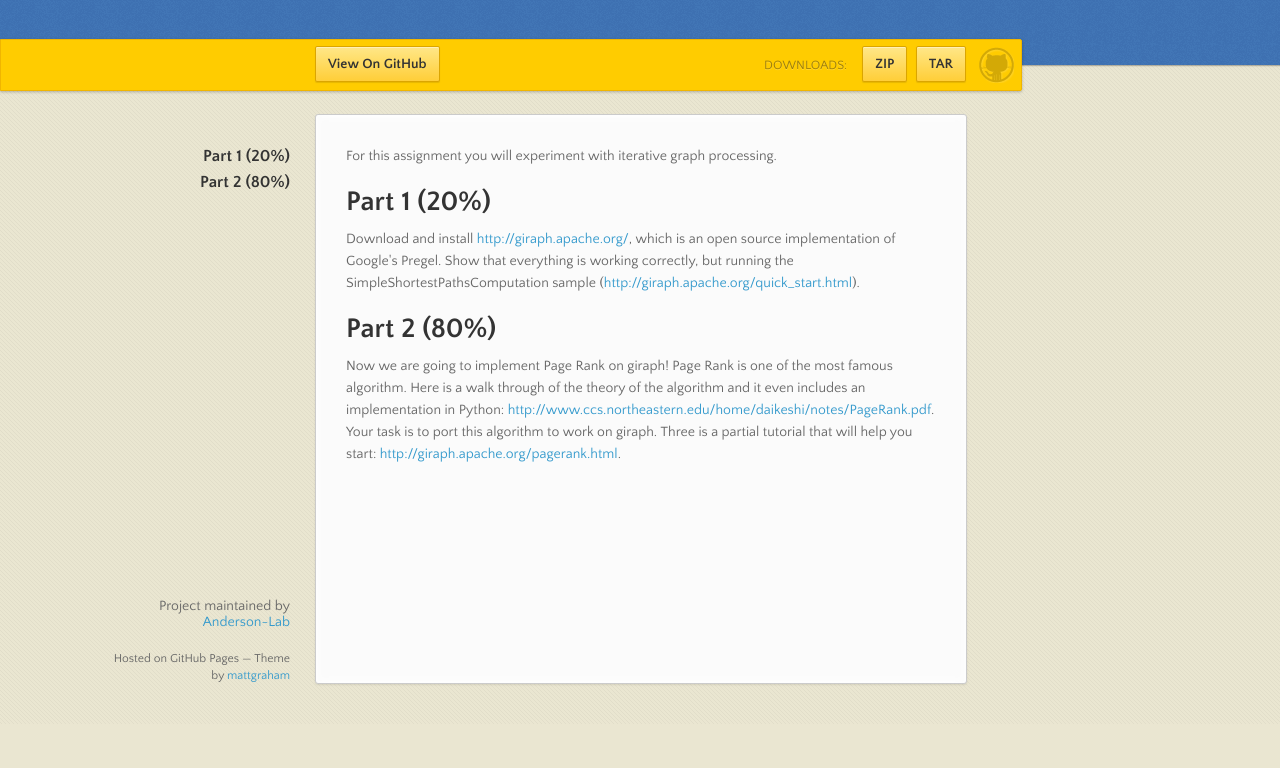
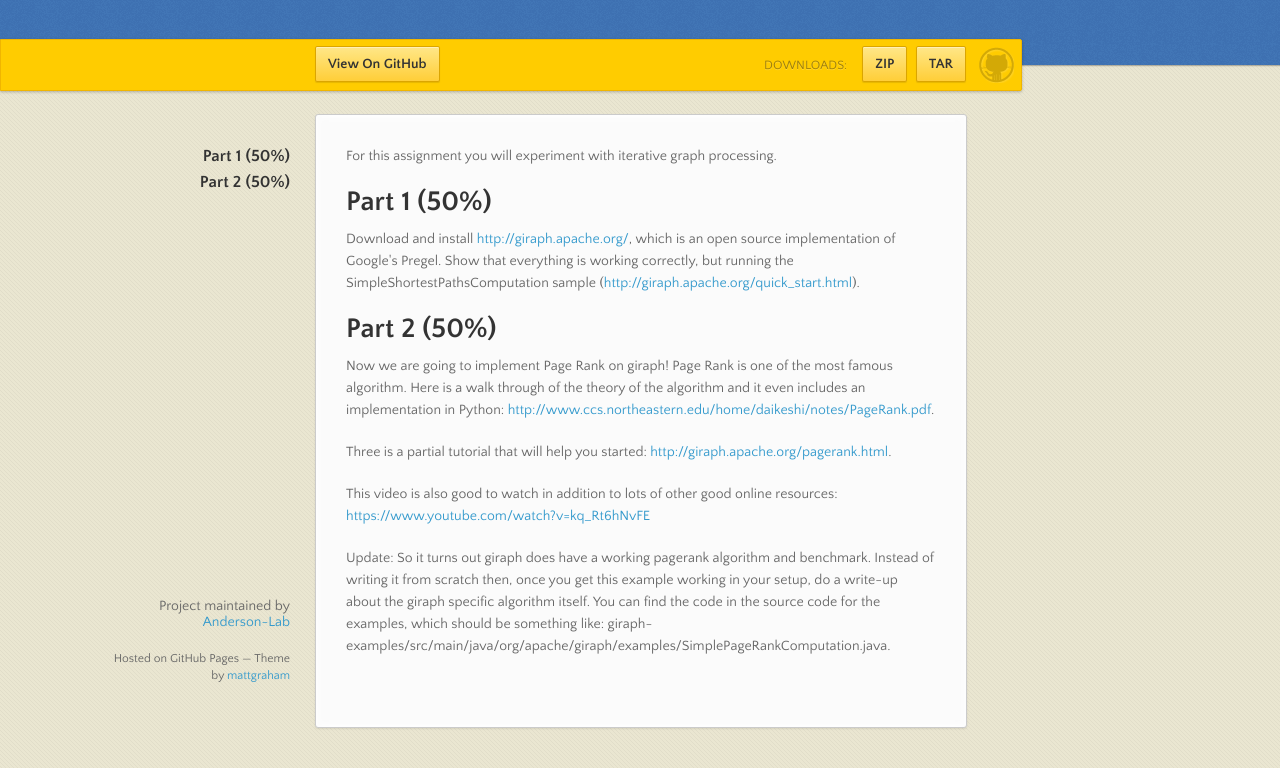
Before and after one commit to Anderson-Lab/csis-604-fall-2016-implementation-3, a plain HTML site: page index.html in a window 1280 px wide. Shown: the part 76-844 px from the top of the page. Before the commit the page ends 800 px from the top, so only its background shows below. Drawn offline with nearby package versions, Linux system fonts and the light colour scheme.

Commit message:
Create gh-pages branch via GitHub

```diff
--- a/index.html
+++ b/index.html
@@ -42,14 +42,20 @@
         <p>For this assignment you will experiment with iterative graph processing.</p>
 
 <h1>
-<a id="part-1-20" class="anchor" href="#part-1-20" aria-hidden="true"><span aria-hidden="true" class="octicon octicon-link"></span></a>Part 1 (20%)</h1>
+<a id="part-1-50" class="anchor" href="#part-1-50" aria-hidden="true"><span aria-hidden="true" class="octicon octicon-link"></span></a>Part 1 (50%)</h1>
 
 <p>Download and install <a href="http://giraph.apache.org/">http://giraph.apache.org/</a>, which is an open source implementation of Google's Pregel. Show that everything is working correctly, but running the SimpleShortestPathsComputation sample (<a href="http://giraph.apache.org/quick_start.html">http://giraph.apache.org/quick_start.html</a>).</p>
 
 <h1>
-<a id="part-2-80" class="anchor" href="#part-2-80" aria-hidden="true"><span aria-hidden="true" class="octicon octicon-link"></span></a>Part 2 (80%)</h1>
+<a id="part-2-50" class="anchor" href="#part-2-50" aria-hidden="true"><span aria-hidden="true" class="octicon octicon-link"></span></a>Part 2 (50%)</h1>
 
-<p>Now we are going to implement Page Rank on giraph! Page Rank is one of the most famous algorithm. Here is a walk through of the theory of the algorithm and it even includes an implementation in Python: <a href="http://www.ccs.northeastern.edu/home/daikeshi/notes/PageRank.pdf">http://www.ccs.northeastern.edu/home/daikeshi/notes/PageRank.pdf</a>. Your task is to port this algorithm to work on giraph. Three is a partial tutorial that will help you start: <a href="http://giraph.apache.org/pagerank.html">http://giraph.apache.org/pagerank.html</a>.</p>
+<p>Now we are going to implement Page Rank on giraph! Page Rank is one of the most famous algorithm. Here is a walk through of the theory of the algorithm and it even includes an implementation in Python: <a href="http://www.ccs.northeastern.edu/home/daikeshi/notes/PageRank.pdf">http://www.ccs.northeastern.edu/home/daikeshi/notes/PageRank.pdf</a>. </p>
+
+<p>Three is a partial tutorial that will help you started: <a href="http://giraph.apache.org/pagerank.html">http://giraph.apache.org/pagerank.html</a>.</p>
+
+<p>This video is also good to watch in addition to lots of other good online resources: <a href="https://www.youtube.com/watch?v=kq_Rt6hNvFE">https://www.youtube.com/watch?v=kq_Rt6hNvFE</a></p>
+
+<p>Update: So it turns out giraph does have a working pagerank algorithm and benchmark. Instead of writing it from scratch then, once you get this example working in your setup, do a write-up about the giraph specific algorithm itself. You can find the code in the source code for the examples, which should be something like: giraph-examples/src/main/java/org/apache/giraph/examples/SimplePageRankComputation.java.</p>
       </section>
       <footer>
         <p>Project maintained by <a href="https://github.com/Anderson-Lab">Anderson-Lab</a></p>
--- a/params.json
+++ b/params.json
@@ -1,6 +1,6 @@
 {
   "name": "CSIS-604-fall-2016-implementation-3",
   "tagline": "",
-  "body": "For this assignment you will experiment with iterative graph processing.\r\n\r\n# Part 1 (20%)\r\nDownload and install http://giraph.apache.org/, which is an open source implementation of Google's Pregel. Show that everything is working correctly, but running the SimpleShortestPathsComputation sample (http://giraph.apache.org/quick_start.html).\r\n\r\n# Part 2 (80%)\r\nNow we are going to implement Page Rank on giraph! Page Rank is one of the most famous algorithm. Here is a walk through of the theory of the algorithm and it even includes an implementation in Python: http://www.ccs.northeastern.edu/home/daikeshi/notes/PageRank.pdf. Your task is to port this algorithm to work on giraph. Three is a partial tutorial that will help you start: http://giraph.apache.org/pagerank.html.",
+  "body": "For this assignment you will experiment with iterative graph processing.\r\n\r\n# Part 1 (50%)\r\nDownload and install http://giraph.apache.org/, which is an open source implementation of Google's Pregel. Show that everything is working correctly, but running the SimpleShortestPathsComputation sample (http://giraph.apache.org/quick_start.html).\r\n\r\n# Part 2 (50%)\r\nNow we are going to implement Page Rank on giraph! Page Rank is one of the most famous algorithm. Here is a walk through of the theory of the algorithm and it even includes an implementation in Python: http://www.ccs.northeastern.edu/home/daikeshi/notes/PageRank.pdf. \r\n\r\nThree is a partial tutorial that will help you started: http://giraph.apache.org/pagerank.html.\r\n\r\nThis video is also good to watch in addition to lots of other good online resources: https://www.youtube.com/watch?v=kq_Rt6hNvFE\r\n\r\nUpdate: So it turns out giraph does have a working pagerank algorithm and benchmark. Instead of writing it from scratch then, once you get this example working in your setup, do a write-up about the giraph specific algorithm itself. You can find the code in the source code for the examples, which should be something like: giraph-examples/src/main/java/org/apache/giraph/examples/SimplePageRankComputation.java.",
   "note": "Don't delete this file! It's used internally to help with page regeneration."
 }
```
